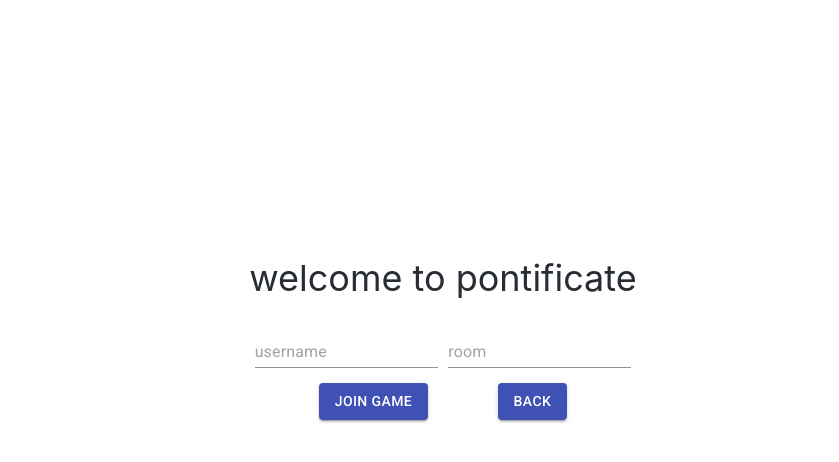
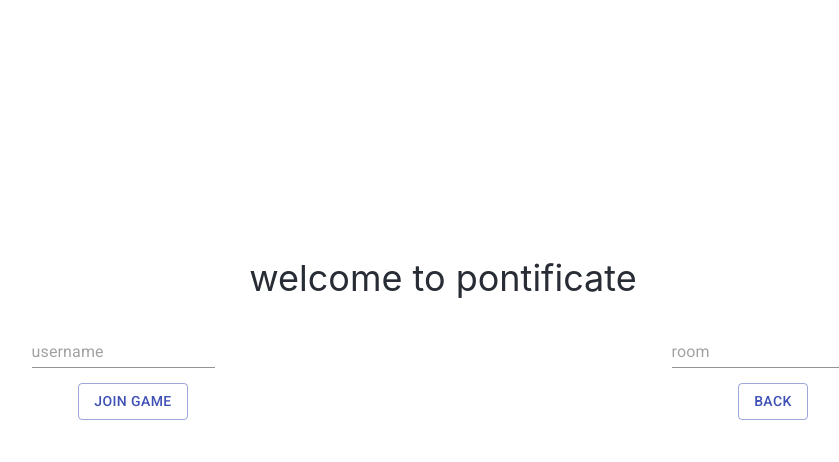
Before and after one commit to allister-grange/pontificate-client, a React (Create React App) app: page / in a window 1280 px wide. Both pictures are taken after a click on the button "JOIN GAME". Shown: the top 462 px of the page, without its empty margins (197-1036 px from the left). Built offline with nearby package versions, Linux system fonts and the light colour scheme.

Commit message:
Adding in more styling

```diff
--- a/src/pages/HomePage.css
+++ b/src/pages/HomePage.css
@@ -18,6 +18,7 @@ body {
   display: flex;
   justify-content: center;
   height: 80vh;
+  width: 100vw;
 }
 
 .GameOptions {
@@ -28,12 +29,12 @@ body {
 .RoomDetailsButtons {
   padding-top: 15px;
   display: flex;
-  justify-content: space-evenly;
-
+  flex: 1;
+  justify-content: space-around;
 }
 
 .RoomDetailsInputs {
   display: flex;
+  width: 100%;
   justify-content: space-around;
-
 }
--- a/src/pages/HomePage.tsx
+++ b/src/pages/HomePage.tsx
@@ -63,13 +63,13 @@ function HomePage() {
                     userName
                   }
                 }}
-                                variant="contained"
                 color="primary"
+                variant="outlined"
                 className="button">
                 join game
               </Button>
               <Button
-                                variant="contained"
+                variant="outlined"
                 color="primary"
                 onClick={() => { setShowingJoinGameOptions(false) }}
                 className="button">
@@ -82,13 +82,13 @@ function HomePage() {
             <Button
               component={Link}
               to={`/host-lobby/${generateGameID()}`}
-                            variant="contained"
+              variant="outlined"
               color="primary"
               className="button">
               create new game
             </Button>
             <Button
-                            variant="contained"
+              variant="outlined"
               color="primary"
               onClick={() => { setShowingJoinGameOptions(true) }}
               className="button">
--- a/src/pages/game/CardPage.css
+++ b/src/pages/game/CardPage.css
@@ -1,12 +1,15 @@
 html, body, #app, #app>div {
   height: 100%;
+  width: 100%;
 }
 
 .root {
+  height: 100%;
+  width: 100vw;
   display: flex;
-  height: 100%;
   justify-content: center;
   flex-direction: column;
+  padding-left: 25%;
 }
 
 .words {
```
Lines whose indentation alone changed are shown as unchanged.
